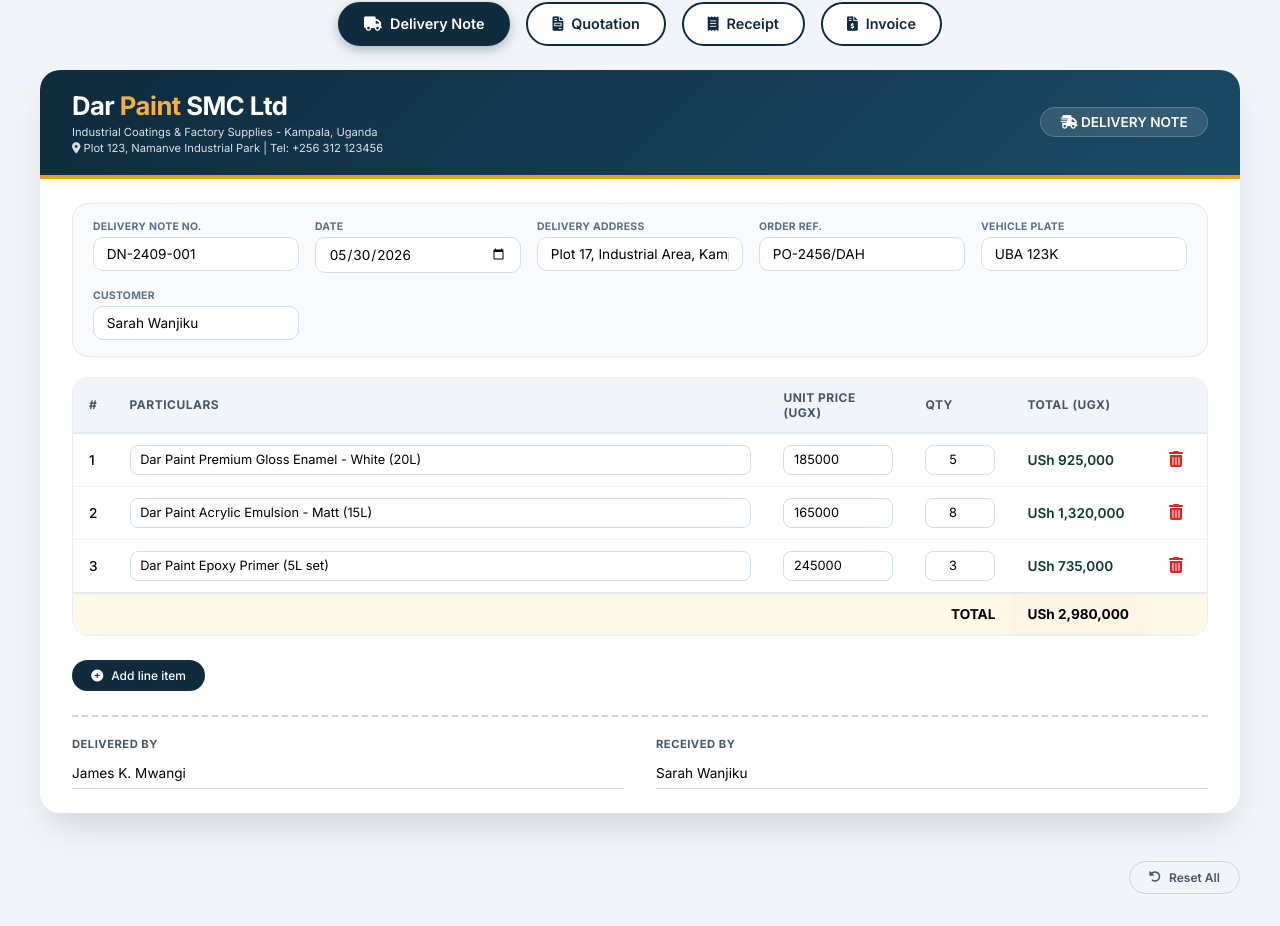
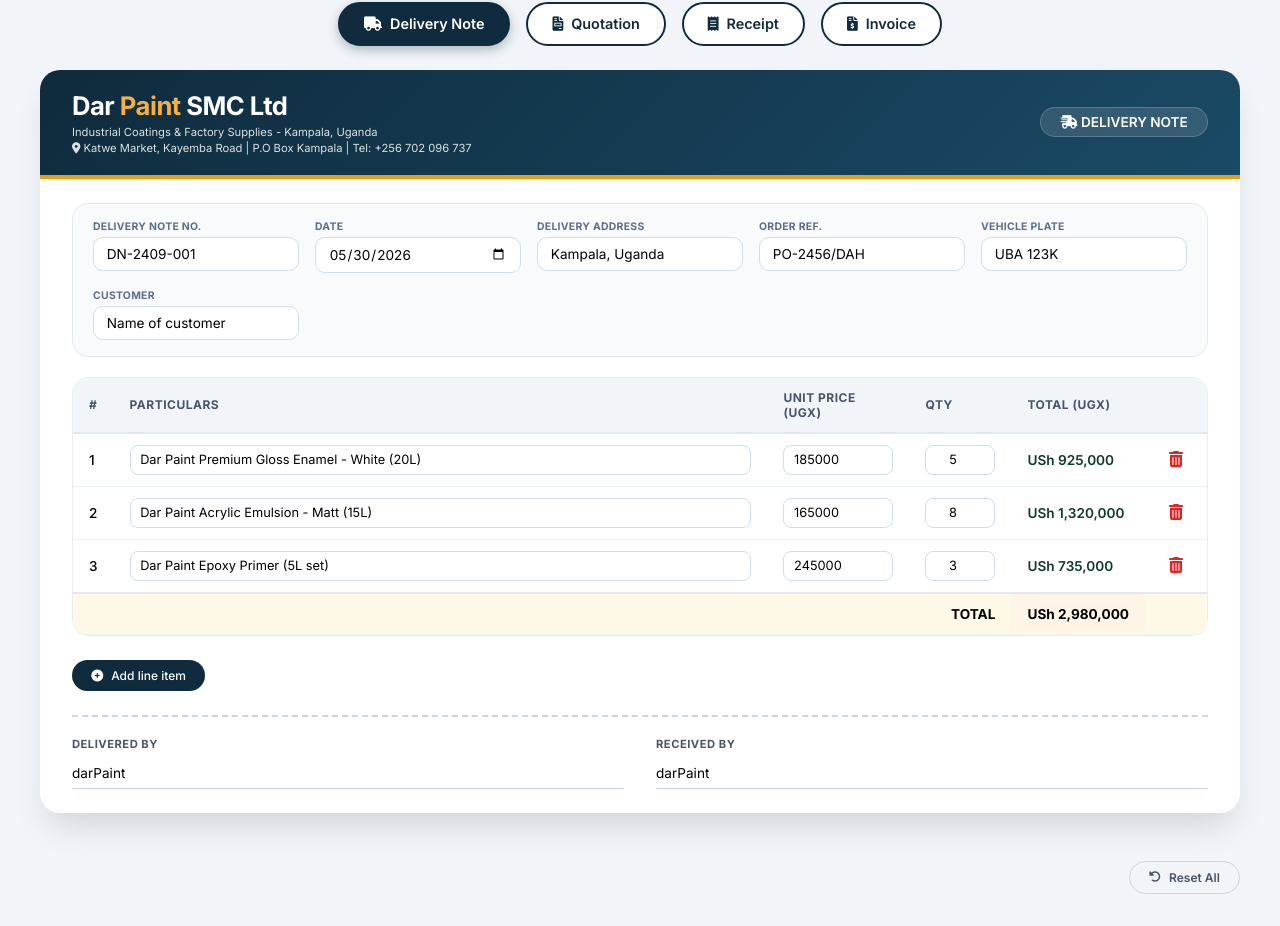
Before and after one commit to Muzaphal/Document-System, a Next.js app: page / in a window 1280 px wide. Shown: the part 184-1110 px from the top of the page. Built offline with nearby package versions, Linux system fonts and the light colour scheme.

Commit message:
Update company address and contact details

```diff
--- a/app/page.tsx
+++ b/app/page.tsx
@@ -77,12 +77,12 @@
   const [deliveryProducts, setDeliveryProducts] = useState<ProductRow[]>(defaultDeliveryProducts);
   const [deliveryNumber, setDeliveryNumber] = useState('DN-2409-001');
   const [deliveryDate, setDeliveryDate] = useState('');
-  const [address, setAddress] = useState('Plot 17, Industrial Area, Kampala, Uganda');
+  const [address, setAddress] = useState('Kampala, Uganda');
   const [orderRef, setOrderRef] = useState('PO-2456/DAH');
   const [vehiclePlate, setVehiclePlate] = useState('UBA 123K');
-  const [deliveredBy, setDeliveredBy] = useState('James K. Mwangi');
-  const [receivedBy, setReceivedBy] = useState('Sarah Wanjiku');
-  const [customerName, setCustomerName] = useState('Sarah Wanjiku');
+  const [deliveredBy, setDeliveredBy] = useState('darPaint');
+  const [receivedBy, setReceivedBy] = useState('darPaint');
+  const [customerName, setCustomerName] = useState('Name of customer');
 
   // ---- Quotation State ----
   const [quotationProducts, setQuotationProducts] = useState<ProductRow[]>(defaultQuotationProducts);
@@ -103,8 +103,8 @@
   const [receiptDate, setReceiptDate] = useState('');
   const [paymentMethod, setPaymentMethod] = useState('Cash');
   const [paymentStatus, setPaymentStatus] = useState('Paid');
-  const [receiptCustomerName, setReceiptCustomerName] = useState('Sarah Wanjiku');
-  const [receiptCustomerPhone, setReceiptCustomerPhone] = useState('+256 712 345 678');
+  const [receiptCustomerName, setReceiptCustomerName] = useState('darPaint');
+  const [receiptCustomerPhone, setReceiptCustomerPhone] = useState('+256 702 096 737');
 
   // ---- Invoice State ----
   const [invoiceProducts, setInvoiceProducts] = useState<ProductRow[]>(defaultInvoiceProducts);
@@ -113,15 +113,15 @@
   const [dueDate, setDueDate] = useState('');
   const [bankDetails, setBankDetails] = useState('Bank of Uganda | Account: 1234567890 | Branch: Kampala Road');
 
-  const [billToName, setBillToName] = useState('Sarah Wanjiku');
+  const [billToName, setBillToName] = useState('darPaint');
   const [billToAddress, setBillToAddress] = useState('Kampala, Uganda');
-  const [billToPhone, setBillToPhone] = useState('+256 712 345 678');
-  const [billToEmail, setBillToEmail] = useState('sarah@example.com');
+  const [billToPhone, setBillToPhone] = useState('+256 702 096 737');
+  const [billToEmail, setBillToEmail] = useState('darpaint@gmail.com');
 
   const [fromCompany, setFromCompany] = useState('Dar Paint SMC Ltd');
-  const [fromAddress, setFromAddress] = useState('Plot 123, Namanve Industrial Park, Kampala, Uganda');
-  const [fromPhone, setFromPhone] = useState('+256 312 123456');
-  const [fromEmail, setFromEmail] = useState('info@darpaint.ug');
+  const [fromAddress, setFromAddress] = useState('Katwe Market, Kayemba Road | P.O Box Kampala, Kampala, Uganda');
+  const [fromPhone, setFromPhone] = useState('+256 702 096 737');
+  const [fromEmail, setFromEmail] = useState('darpaint@gmail.com');
   const [fromTin, setFromTin] = useState('1000123456');
 
   // Set initial dates after mount
@@ -363,12 +363,12 @@
     // Delivery Note
     setDeliveryNumber('DN-2409-001');
     setDeliveryDate(new Date().toISOString().split('T')[0]);
-    setAddress('Plot 17, Industrial Area, Kampala, Uganda');
-    setOrderRef('PO-2456/DAH');
+    setAddress('Katwe Market, Kayemba Road | P.O Box Kampala');
+    setOrderRef('PO-2456/DAR');
     setVehiclePlate('UBA 123K');
-    setDeliveredBy('James K. Mwangi');
-    setReceivedBy('Sarah Wanjiku');
-    setCustomerName('Sarah Wanjiku');
+    setDeliveredBy('darPaint');
+    setReceivedBy('darPaint');
+    setCustomerName('darPaint');
     setDeliveryProducts(defaultDeliveryProducts);
 
     // Quotation
@@ -390,8 +390,8 @@
     setReceiptDate(new Date().toISOString().split('T')[0]);
     setPaymentMethod('Cash');
     setPaymentStatus('Paid');
-    setReceiptCustomerName('Sarah Wanjiku');
-    setReceiptCustomerPhone('+256 712 345 678');
+    setReceiptCustomerName('darPaint');
+    setReceiptCustomerPhone('+256 702 096 737');
 
     // Invoice
     setInvoiceProducts(defaultInvoiceProducts);
@@ -401,10 +401,10 @@
     date.setDate(date.getDate() + 30);
     setDueDate(date.toISOString().split('T')[0]);
     setBankDetails('Bank of Uganda | Account: 1234567890 | Branch: Kampala Road');
-    setBillToName('Sarah Wanjiku');
+    setBillToName('darPaint');
     setBillToAddress('Kampala, Uganda');
-    setBillToPhone('+256 712 345 678');
-    setBillToEmail('sarah@example.com');
+    setBillToPhone('+256 702 096 737');
+    setBillToEmail('darpaint@gmail.com');
     setFromCompany('Dar Paint SMC Ltd');
   }, []);
 
@@ -512,7 +512,7 @@
         <h1>Dar <span>Paint</span> SMC Ltd</h1>
         <p>Industrial Coatings & Factory Supplies - Kampala, Uganda</p>
         <p style={{ fontSize: '0.7rem', marginTop: '2px' }}>
-          <i className="fas fa-map-marker-alt"></i> Plot 123, Namanve Industrial Park | Tel: +256 312 123456
+          <i className="fas fa-map-marker-alt"></i> Katwe Market, Kayemba Road | P.O Box Kampala | Tel: +256 702 096 737
         </p>
       </div>
       <div className="doc-badge">
@@ -770,7 +770,7 @@
               <div className="compact-signatures">
                 <div className="compact-sign">
                   <label>CASHIER</label>
-                  <input type="text" className="sign-input" placeholder="Cashier name" defaultValue="John Mukasa" />
+                  <input type="text" className="sign-input" placeholder="Cashier name" defaultValue="DarPaint" />
                 </div>
                 <div className="compact-sign">
                   <label>CUSTOMER SIGNATURE</label>
```
